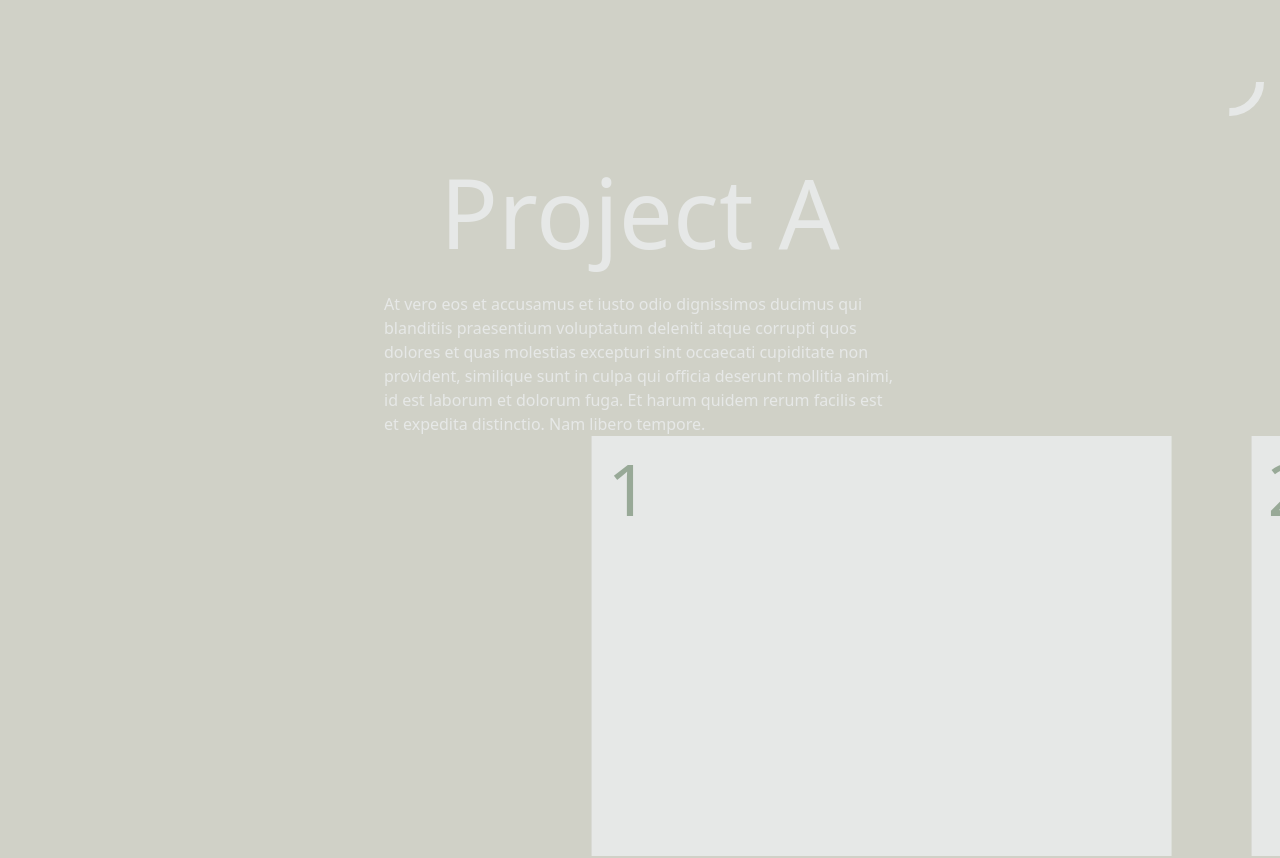
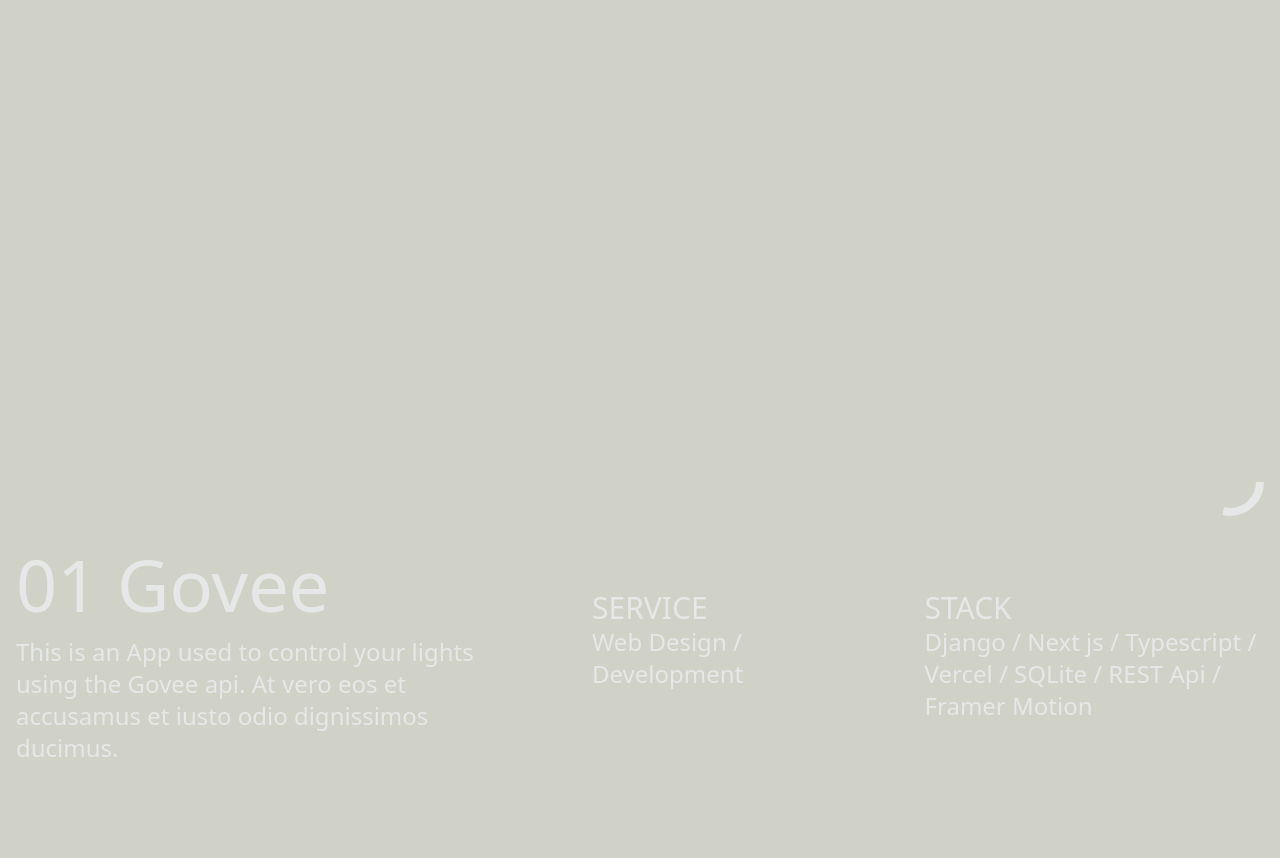
Before and after one commit to hadeya3ik/portfolio, a Next.js app: page / in a window 1280 px wide. Shown: the part 2200-3058 px from the top of the page. Built offline with nearby package versions, Linux system fonts and the light colour scheme.

Commit message:
adding projects

```diff
--- a/components/Cards.tsx
+++ /dev/null
@@ -1,32 +0,0 @@
-import React from 'react'
-
-interface CardsProps  {
-    title : string,
-    i : number
-}
-
-const content = [
-    { title : "title" },
-    { title : "title" },
-    { title : "title" },
-    { title : "title" },
-]
-
-function Cards() {
-    return (
-        <div className=''>
-            {content.map((item, id) => {return <Card key={id} i={id} {...item}/> })}
-        </div>
-    )
-}
-
-function Card({ title, i } : CardsProps) {
-    return (
-        <div className='h-screen w-full flex items-center justify-center sticky top-0' style={{top: `calc(-10% + ${i * 25}px)`}}>
-            <div className='w-[80%] h-[300px] border-4 border-black bg-orange-50'  >
-                <p className='text-8xl'>{title}</p>
-            </div>
-        </div>)
-}
-
-export default Cards
--- a/components/Footer.tsx
+++ b/components/Footer.tsx
@@ -3,7 +3,7 @@
 
 const Footer : React.FC = () => {
     return (
-      <div className="bg-secondary h-[60vh] relative text-secondary-foreground" style={{ clipPath: "polygon(0% 0%, 100% 0%, 100% 100%, 0 100%)" }}>
+      <div className="bg-secondary h-[60vh] relative text-secondary-foreground border" style={{ clipPath: "polygon(0% 0%, 100% 0%, 100% 100%, 0 100%)" }}>
         <div className='fixed h-[60vh] bottom-0'>
           <div className="py-16 border h-full">
           <div className="flex gap-4 pl-12">
--- a/components/HoverCards.tsx
+++ /dev/null
@@ -1,37 +0,0 @@
-'use client'
-import React from 'react'
-import { motion } from "framer-motion"
-
-const content = [
-    { title : "title",},
-    { title : "title",},
-    { title : "title",},
-    { title : "title",},
-    { title : "title",},
-]
-
-interface CardsProps  {
-    title : string,
-    i : number
-}
-
-
-function HoverCards() {
-    return (
-      <div className='relative'>
-          {content.map((item, id) => {return <Card key={id} i={id} {...item}/> })}
-      </div>
-    )
-  }
-
-  function Card({ title, i } : CardsProps) {
-      return (
-          <motion.div
-          whileHover={{ top: -26, backgroundColor: "#ffa07a" }}
-          transition={{ duration: 0.4 }}
-          className='w-screen border-y-4 border-black bg-orange-50 -mb-8 relative'>
-              <p className='text-7xl overflow-hidden'>{title}</p>
-          </motion.div>)
-  }
-
-export default HoverCards
--- a/components/VerticalSlider.tsx
+++ b/components/ProjectSlider.tsx
@@ -2,7 +2,23 @@
 import { useRef } from "react";
 import { motion, useScroll, useTransform, useSpring } from "framer-motion";
 
-const VerticalSlider : React.FC = () => {
+interface ProjectSliderProps {
+  id : number
+  title : string
+  desc : string
+  stack : string[];
+  service : string[];
+}
+
+function ListContainer({items} : {items : string[]}) {
+  return (
+    <div className="text-2xl flex flex-wrap max-w-sm">
+      <p>{items.join(' / ')}</p>
+    </div>
+  )
+}
+
+const ProjectSlider : React.FC <ProjectSliderProps> = ({id, title, desc, stack, service}) => {
   const targetRef = useRef(null);
   const { scrollYProgress } = useScroll({ target: targetRef });
 
@@ -14,13 +30,27 @@
   const x = useTransform(smoothScrollYProgress, [0, 1], ["100%", "-100%"]);
 
   return (
-
     <section ref={targetRef} className="h-[380vh]">
       <svg width="100" height="100" viewBox="0 0 100 100" className="sticky top-16 left-full"> <motion.circle className="stroke-current text-primary-foreground" fill="none" style={{ pathLength: scrollYProgress }} cx="50" cy="50" r="30" pathLength="1" strokeWidth="8" /></svg>
       <div className="sticky top-[100px] flex flex-col items-center overflow-hidden">
-        <div className="flex items-center">
-          <h1 className='text-8xl pt-8 '>Project A</h1>
-        </div><p className='pt-8 max-w-lg'>At vero eos et accusamus et iusto odio dignissimos ducimus qui blanditiis praesentium voluptatum deleniti atque corrupti quos dolores et quas molestias excepturi sint occaecati cupiditate non provident, similique sunt in culpa qui officia deserunt mollitia animi, id est laborum et dolorum fuga. Et harum quidem rerum facilis est et expedita distinctio. Nam libero tempore.</p>
+        <div className="w-full justify-start gap-12 flex bord border-red-500 pb-20">
+          <div className="flex flex-col gap-4 p-4">
+            <h1 className='text-7xl'>{`${String(id + 1).padStart(2, '0')} ${title}`}</h1>
+            <p className='max-w-lg text-2xl'>{desc}</p>
+          </div>
+          <div className="flex-1 flex self-center gap-12">
+            <div className="">
+              <h1 className='text-3xl'>SERVICE</h1>
+              <ListContainer items={service}/>
+            </div>
+            <div className="">
+            <h1 className='text-3xl'>STACK</h1>
+              <ListContainer items={stack}/>
+            </div>
+          </div>
+
+
+        </div>
         <div>
           <motion.div style={{ x }} className="flex gap-20">
           {cards.map((card, index) => (
@@ -45,4 +75,4 @@
   {id : 7},
 ];
 
-export default VerticalSlider;
+export default ProjectSlider;
--- a/components/Skills.tsx
+++ b/components/Skills.tsx
@@ -45,12 +45,12 @@
   { title : "Reactjs"},
   { title : "Nodejs"},
   { title : "Expressjs"},
-  { title : "Threejs"},
-  { title : "Vuejs"},
-  { title : "Django"},
-  { title : "MongoDB"},
-  { title : "NoSQL"},
-  { title : "PyTorch"},
+  // { title : "Threejs"},
+  // { title : "Vuejs"},
+  // { title : "Django"},
+  // { title : "MongoDB"},
+  // { title : "NoSQL"},
+  // { title : "PyTorch"},
 ]
 
 const design = [
--- a/components/Works.tsx
+++ b/components/Works.tsx
@@ -1,10 +1,10 @@
 import React from 'react'
-import VerticalSlider from './VerticalSlider'
+import ProjectSlider from './ProjectSlider'
 
 const Works : React.FC = () => {
   return (
-    <div className=''>
-        <h1 className='text-9xl uppercase mb-12'>Some of my work</h1>
+    <div className='flex flex-col'>
+        <h1 className='text-9xl self-center uppercase mb-12 pb-[50vh]'>Some of my work</h1>
         <Project/>
     </div>
   )
@@ -13,11 +13,38 @@
 const Project : React.FC = () => {
     return (
     <div className='sticky top-0'>
-          <VerticalSlider/>
-          <VerticalSlider/>
-          <VerticalSlider/>
+      {projects.map((item, index) => (
+        <ProjectSlider
+          key={index}
+          id={index}
+          title={item.title}
+          stack={item.stack}
+          service={item.service}
+          desc={item.desc}/>
+      ))}
     </div>)
 }
 
+const projects = [
+  {
+    title : "Govee",
+    stack : ["Django", "Next js", "Typescript", "Vercel", "SQLite", "REST Api", "Framer Motion" ],
+    service : ["Web Design", "Development"],
+    desc : "This is an App used to control your lights using the Govee api. At vero eos et accusamus et iusto odio dignissimos ducimus."
+  },
+  {
+    title : "Fitbud",
+    stack : ["Figma", "Adobe"],
+    service : ["Prototyping", "Case Study", "Illustrations", "Design System"],
+    desc : "This is an AI powered Fitness App. At vero eos et accusamus et iusto odio dignissimos ducimus qui blanditiis praesentium voluptatum."
+  },
+  {
+    title : "Baking Horizon",
+    stack : ["Next js", "Vercel", "Figma", "Framer Motion" ],
+    service : ["Branding", "Visual Identity", "Web Design", "Development"],
+    desc : "This is an App used to control your lights using the Govee api. At vero eos et accusamus et iusto odio dignissimos ."
+  }
+]
+
 
 export default Works
```
